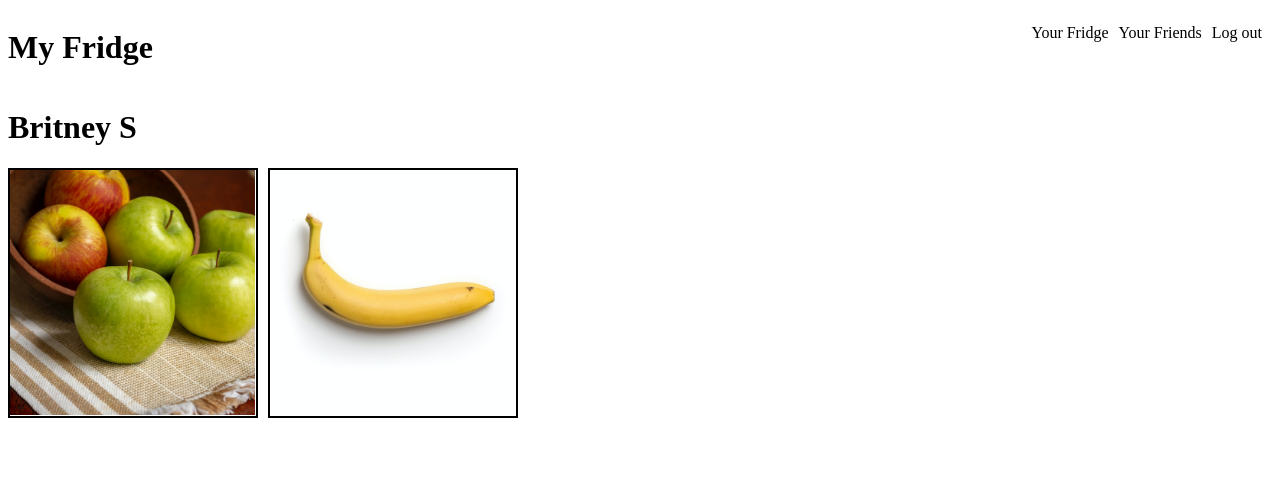
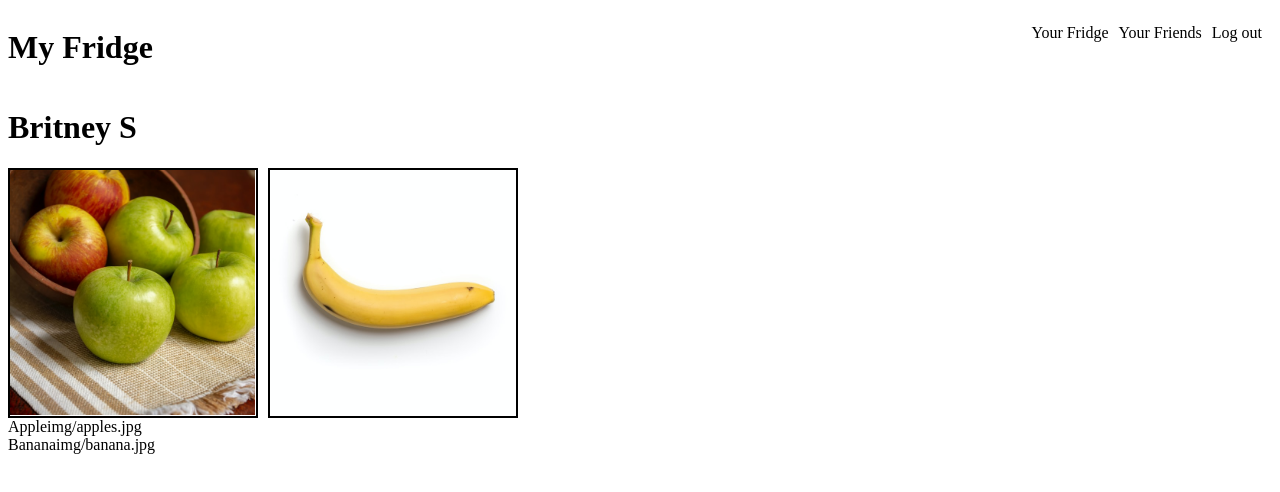
Before and after one commit to priscilla-wettlen/My-Fridge-App, a React (Create React App) app in the folder project-ts/: page / in a window 1280 px wide. Shown: the top 492 px of the page. Built offline with nearby package versions, Linux system fonts and the light colour scheme.

Commit message:
working on state in json

```diff
--- a/project-ts/src/User.tsx
+++ b/project-ts/src/User.tsx
@@ -1,6 +1,7 @@
 import Header from './components/Header/Header';
 import Bio from './components/Bio/Bio';
 import ShelfContainer from './components/Shelves/Shelves';
+import Shelf from './components/Shelves/Shelf';
 
 function User() {
   return (
@@ -8,6 +9,7 @@ function User() {
       <Header />
       <Bio />
       <ShelfContainer />
+      <Shelf />
      </div>
   );
 }
--- /dev/null
+++ b/project-ts/src/components/Shelves/Shelf.tsx
@@ -0,0 +1,27 @@
+import { useState } from 'react';
+import FoodItems from '../foodsAPI.json';
+
+type Food = {
+  id: number,
+  name: string,
+  url: string,
+}
+
+const Shelf = () => {
+  return (
+  <div>
+    {
+      FoodItems.map(food => {
+        return (
+          <div>
+            {food.name}
+            {food.url}
+          </div>
+        )
+      })
+      }
+    </div>
+  )
+}
+
+export default Shelf;
--- /dev/null
+++ b/project-ts/src/components/foodsAPI.json
@@ -0,0 +1,12 @@
+[
+  {
+    "id": 1,
+    "name": "Apple",
+    "url": "img/apples.jpg"
+  },
+  {
+    "id": 2,
+    "name": "Banana",
+    "url": "img/banana.jpg"
+  }
+  ]
```
